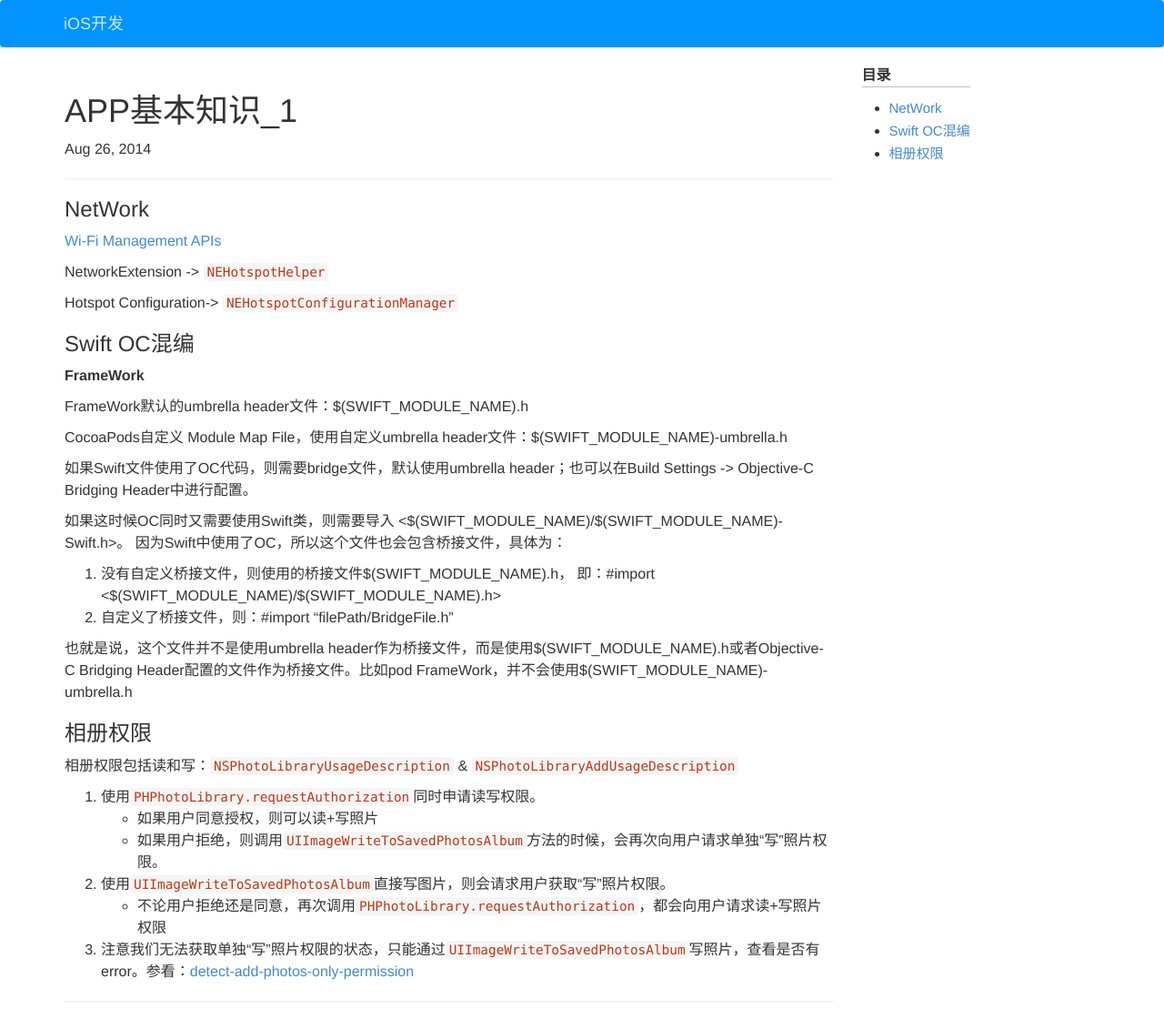
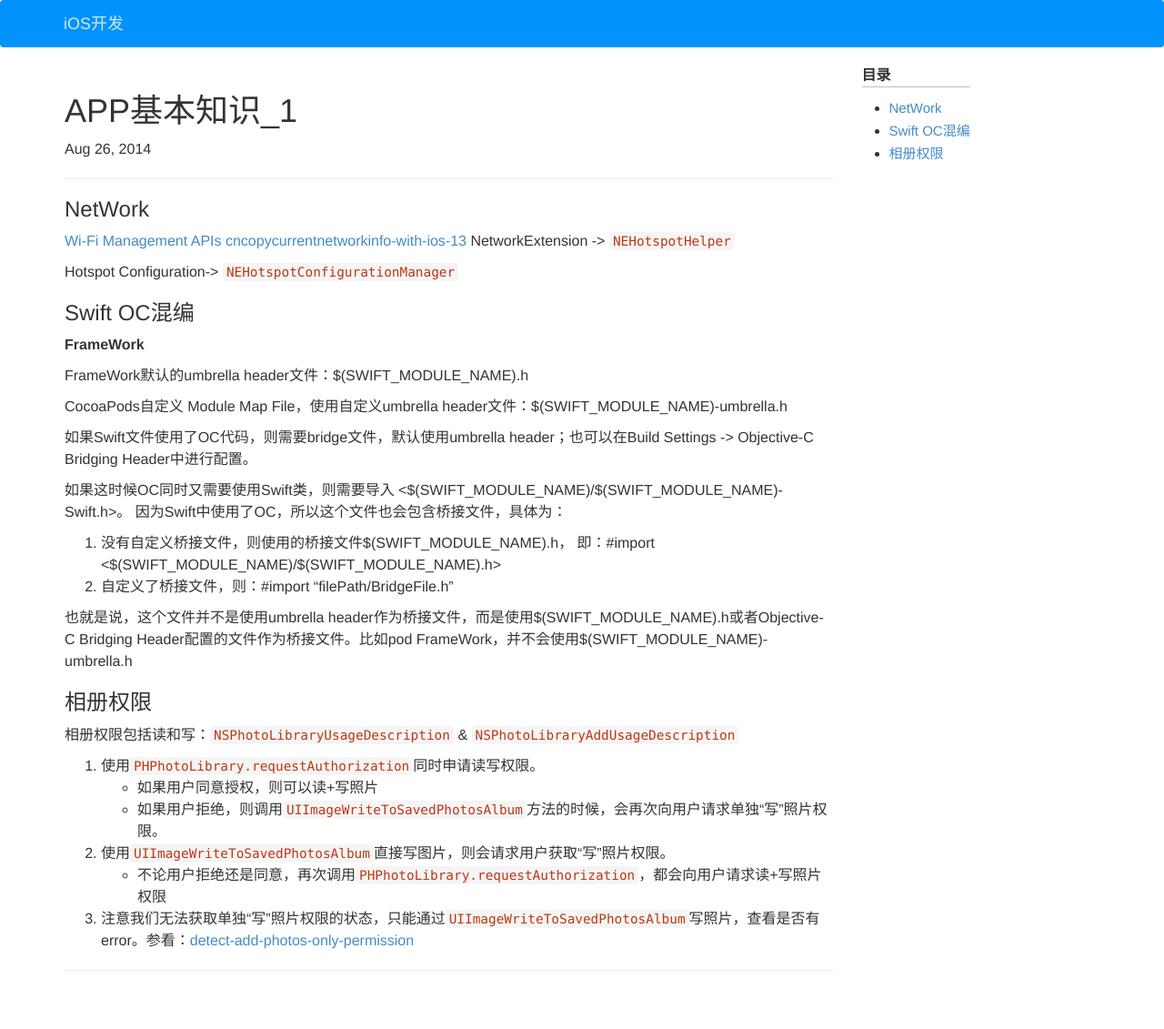
Before and after one commit to wigl/wigl.github.io, a Jekyll site: the page built from _posts/2014-08-26-UI_Foun_1.md, in a window 1280 px wide. Shown: the whole page at 91% size. Built offline with Jekyll 4.4.1, drawn with Linux system fonts in a browser that asks for light colours; after the commit the page ends 1097 px from its top, so only the background shows below that.

Commit message:
Add cncopycurrentnetworkinfo.

```diff
--- a/_posts/2014-08-26-UI_Foun_1.md
+++ b/_posts/2014-08-26-UI_Foun_1.md
@@ -12,7 +12,7 @@ excerpt:
 ### NetWork
 
 [Wi-Fi Management APIs](https://developer.apple.com/library/archive/qa/qa1942/_index.html)
-
+[cncopycurrentnetworkinfo-with-ios-13](https://stackoverflow.com/questions/56583650/cncopycurrentnetworkinfo-with-ios-13)
 NetworkExtension -> `NEHotspotHelper`
 
 Hotspot Configuration-> `NEHotspotConfigurationManager`
```
Also changed, not shown: 1 other file.
